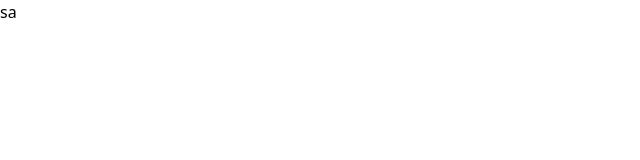
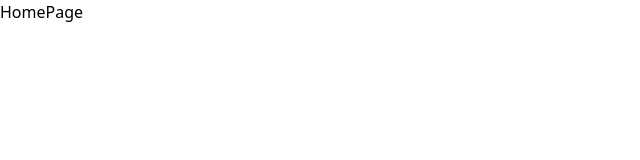
Before and after one commit to usalman/schooler, a Next.js app: page / in a window 1280 px wide. Shown: the top 160 px of the page, without its empty margins (0-640 px from the left). Built offline with nearby package versions, Linux system fonts and the light colour scheme.

Commit message:
add: create necessary routes

```diff
--- /dev/null
+++ b/src/app/admin/page.tsx
@@ -0,0 +1,5 @@
+const AdminPage = () => {
+  return <div className="">Admin Page</div>
+}
+
+export default AdminPage
--- a/src/app/layout.tsx
+++ b/src/app/layout.tsx
@@ -2,7 +2,7 @@ import type { Metadata } from 'next'
 import './globals.css'
 
 export const metadata: Metadata = {
-  title: 'Create Next App',
+  title: 'School Dashboard',
   description: 'Generated by create next app',
 }
 
--- a/src/app/page.tsx
+++ b/src/app/page.tsx
@@ -1,3 +1,3 @@
 export default function Home() {
-  return <div className="">sa</div>
+  return <div className="">HomePage</div>
 }
--- /dev/null
+++ b/src/app/parent/page.tsx
@@ -0,0 +1,5 @@
+const ParentPage = () => {
+  return <div className="">Parent Page</div>
+}
+
+export default ParentPage
--- /dev/null
+++ b/src/app/student/page.tsx
@@ -0,0 +1,5 @@
+const StudentPage = () => {
+  return <div className="">Student Page</div>
+}
+
+export default StudentPage
--- /dev/null
+++ b/src/app/teacher/page.tsx
@@ -0,0 +1,5 @@
+const TeacherPage = () => {
+  return <div className="">Teacher Page</div>
+}
+
+export default TeacherPage
```
